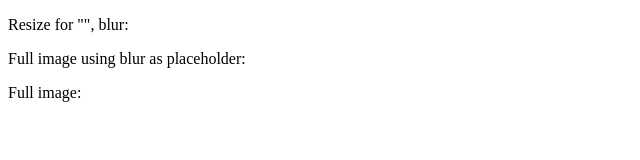
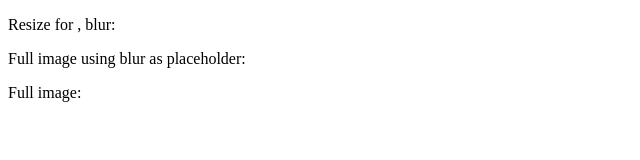
Before and after one commit to soulstealerio/image_resize, a Next.js app: page /resize in a window 1280 px wide. Shown: the top 160 px of the page, without its empty margins (0-640 px from the left). Built offline with nearby package versions, Linux system fonts and the light colour scheme.

Commit message:
eslint cleanup

```diff
--- a/pages/resize.tsx
+++ b/pages/resize.tsx
@@ -28,7 +28,7 @@ export default function Home() {
 
   return (
     <main className="">
-      <p>Resize for "{imageUrl}", blur:</p>
+      <p>Resize for {imageUrl}, blur:</p>
       {image &&
         <Image
           src={image}
```
